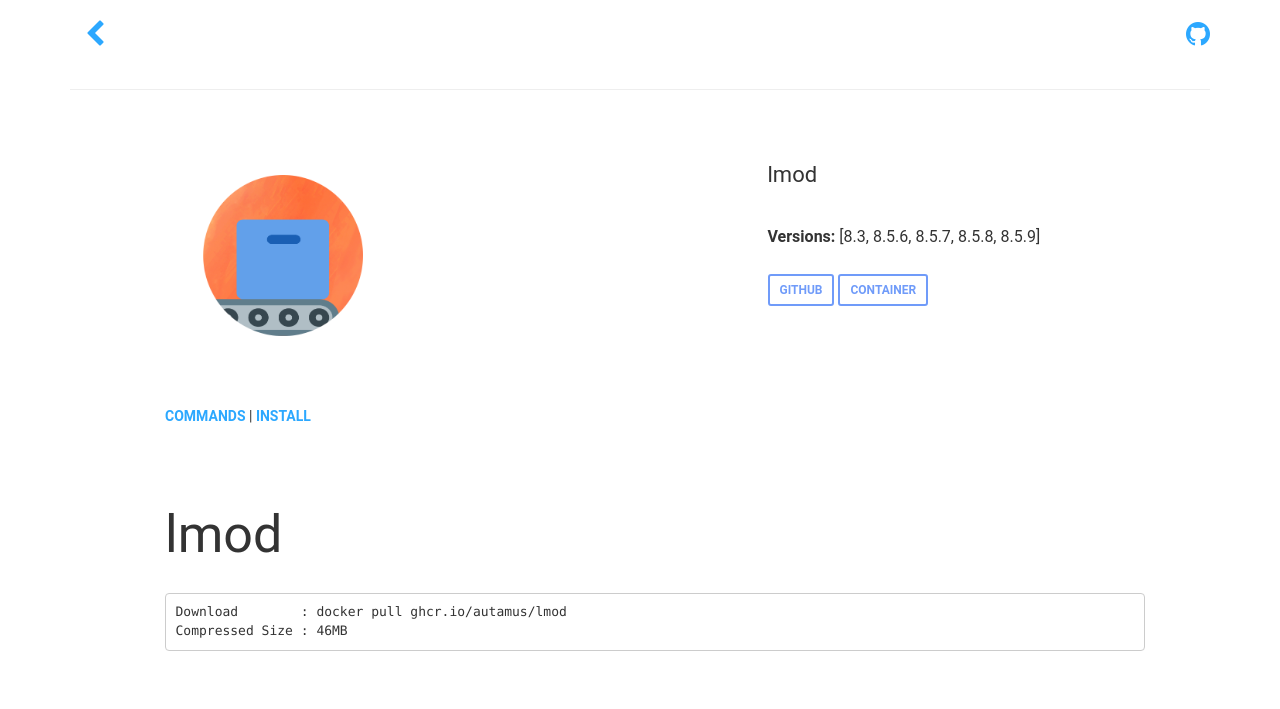
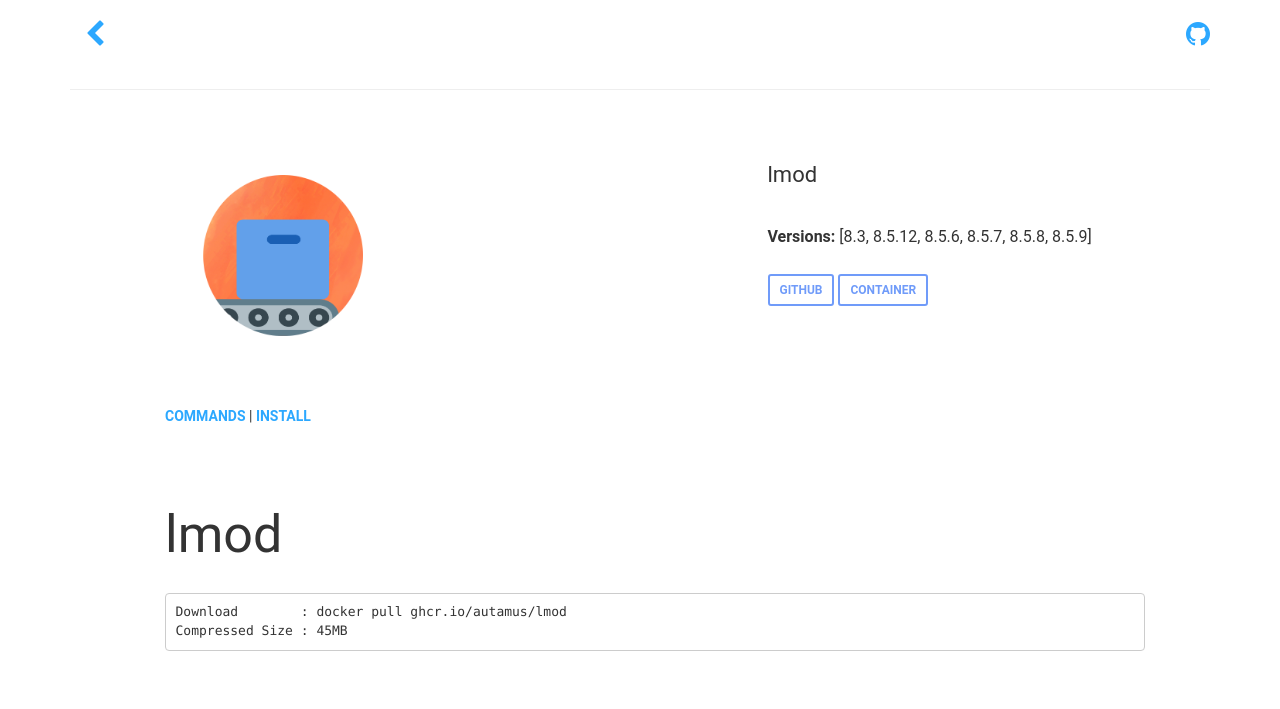
Before and after one commit to autamus/registry, a Jekyll site: the page built from _library/lmod.md, in a window 1280 px wide. Shown: the top 709 px of the page. Built offline with Jekyll 4.4.1, drawn with Linux system fonts in a browser that asks for light colours; nearby versions of some CDN libraries.

Commit message:
Update lmod to 8.5.12 at 2021-08-23 17:12:49.458298381 +0000 UTC m=+1.059905642

````diff
--- a/_library/lmod.md
+++ b/_library/lmod.md
@@ -4,12 +4,13 @@ name: lmod
 github: https://github.com/autamus/registry/blob/main/containers/l/lmod/spack.yaml
 versions:
 - "8.3"
+- 8.5.12
 - 8.5.6
 - 8.5.7
 - 8.5.8
 - 8.5.9
-updated_at: 2021-07-12T17:30:23.042141456Z
-size: 46MB
+updated_at: 2021-08-23T17:12:49.457939577Z
+size: 45MB
 description: ' homepage = ''https://www.tacc.utexas.edu/research-development/tacc-projects/lmod'
 container_url: https://github.com/orgs/autamus/packages/container/package/lmod
 
@@ -17,7 +18,7 @@ container_url: https://github.com/orgs/autamus/packages/container/package/lmod
 # lmod
 ```bash
 Download        : docker pull ghcr.io/autamus/lmod
-Compressed Size : 46MB
+Compressed Size : 45MB
 ```
 
 ## Description
````
